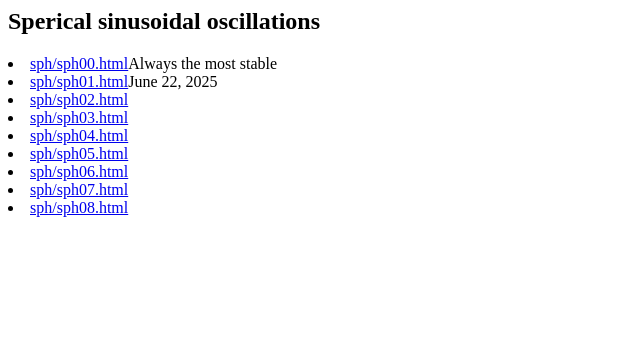
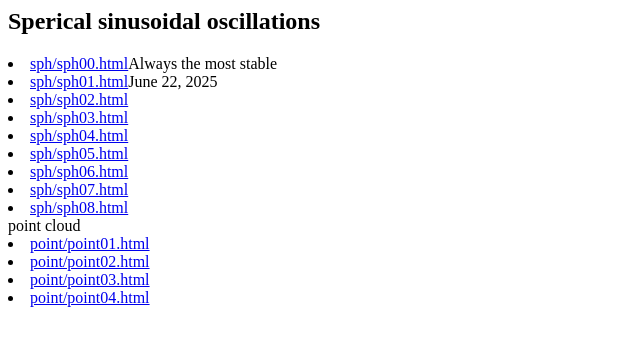
Before and after one commit to hpssjellis/my-examples-of-sherical-harmonics, a plain HTML site: page public/index.html in a window 1280 px wide. Shown: the whole page, without its empty margins (0-640 px from the left). Drawn offline with Linux system fonts and the light colour scheme.

Commit message:
Update index.html

```diff
--- a/public/index.html
+++ b/public/index.html
@@ -11,3 +11,12 @@
 <li><a href="sph/sph06.html">sph/sph06.html</a></li>
 <li><a href="sph/sph07.html">sph/sph07.html</a></li>
 <li><a href="sph/sph08.html">sph/sph08.html</a></li>
+
+
+point cloud <br>
+
+
+<li><a href="point/point01.html">point/point01.html</a></li>
+<li><a href="point/point02.html">point/point02.html</a></li>
+<li><a href="point/point03.html">point/point03.html</a></li>
+<li><a href="point/point04.html">point/point04.html</a></li>
```
